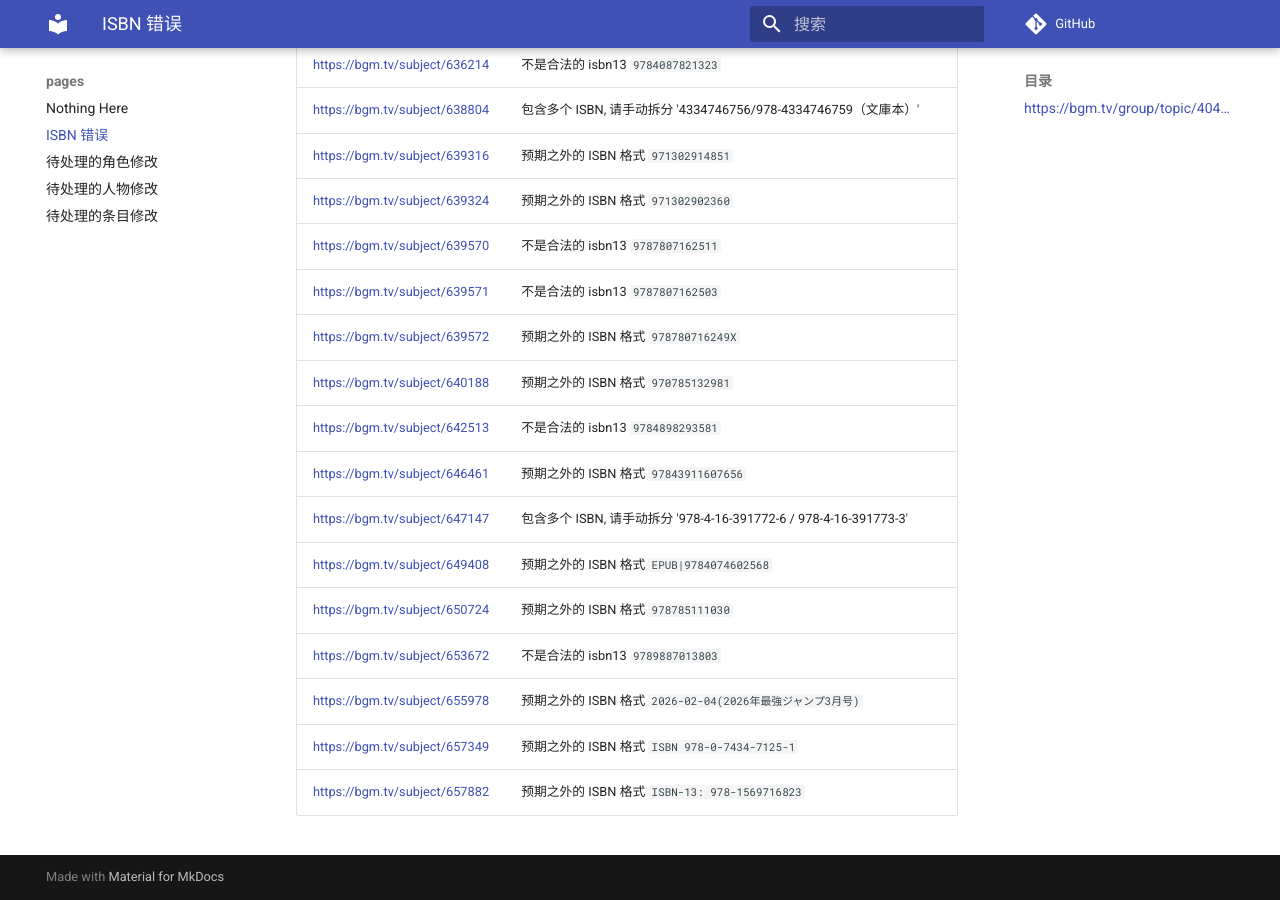
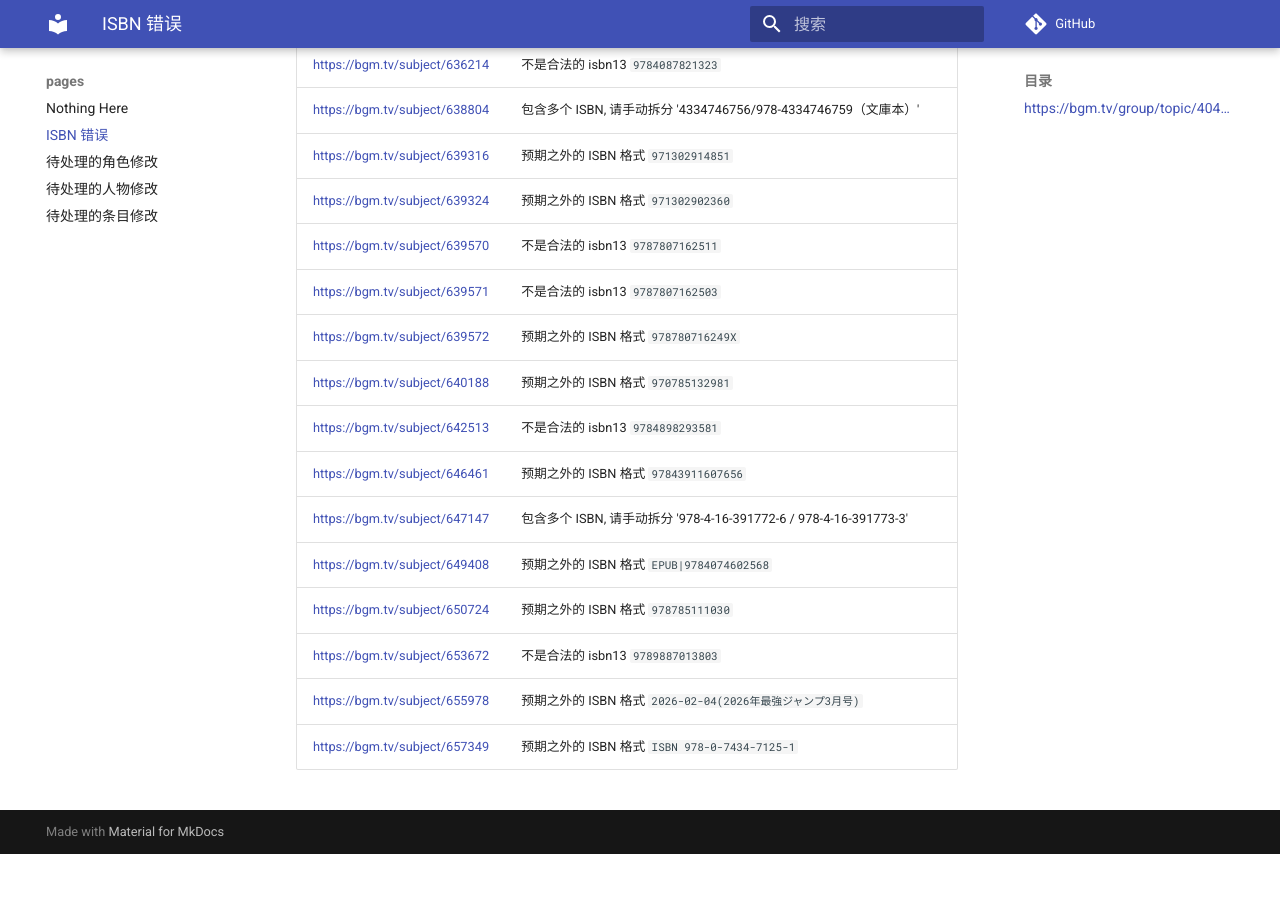
Before and after one commit to trim21/bangumi-pages, an MkDocs documentation site: the page built from docs/isbn.md, in a window 1280 px wide and 900 px high, scrolled down 10552 px. Built offline with MkDocs 1.6.1 and Material for MkDocs 9.7.7, drawn with Linux system fonts in a browser that asks for light colours; comment, search, counter and statistics services are not loaded; after the commit the page ends 11406 px from its top, so only the background shows below that; part of the change alters nothing that is shown.

Commit message:
update isbn.md

```diff
--- a/docs/isbn.md
+++ b/docs/isbn.md
@@ -1,7 +1,7 @@
 # ISBN 错误
 ## <https://bgm.tv/group/topic/404801>
 
-total 243
+total 242
 
 | url | error |
 | --- |  ---  |
@@ -247,4 +247,3 @@ total 243
 | <https://bgm.tv/subject/653672> | 不是合法的 isbn13 <code>9789887013803</code> |
 | <https://bgm.tv/subject/655978> | 预期之外的 ISBN 格式 `2026-02-04(2026年最強ジャンプ3月号)` |
 | <https://bgm.tv/subject/657349> | 预期之外的 ISBN 格式 `ISBN 978-0-7434-7125-1` |
-| <https://bgm.tv/subject/657882> | 预期之外的 ISBN 格式 `ISBN-13: 978-1569716823` |
```
